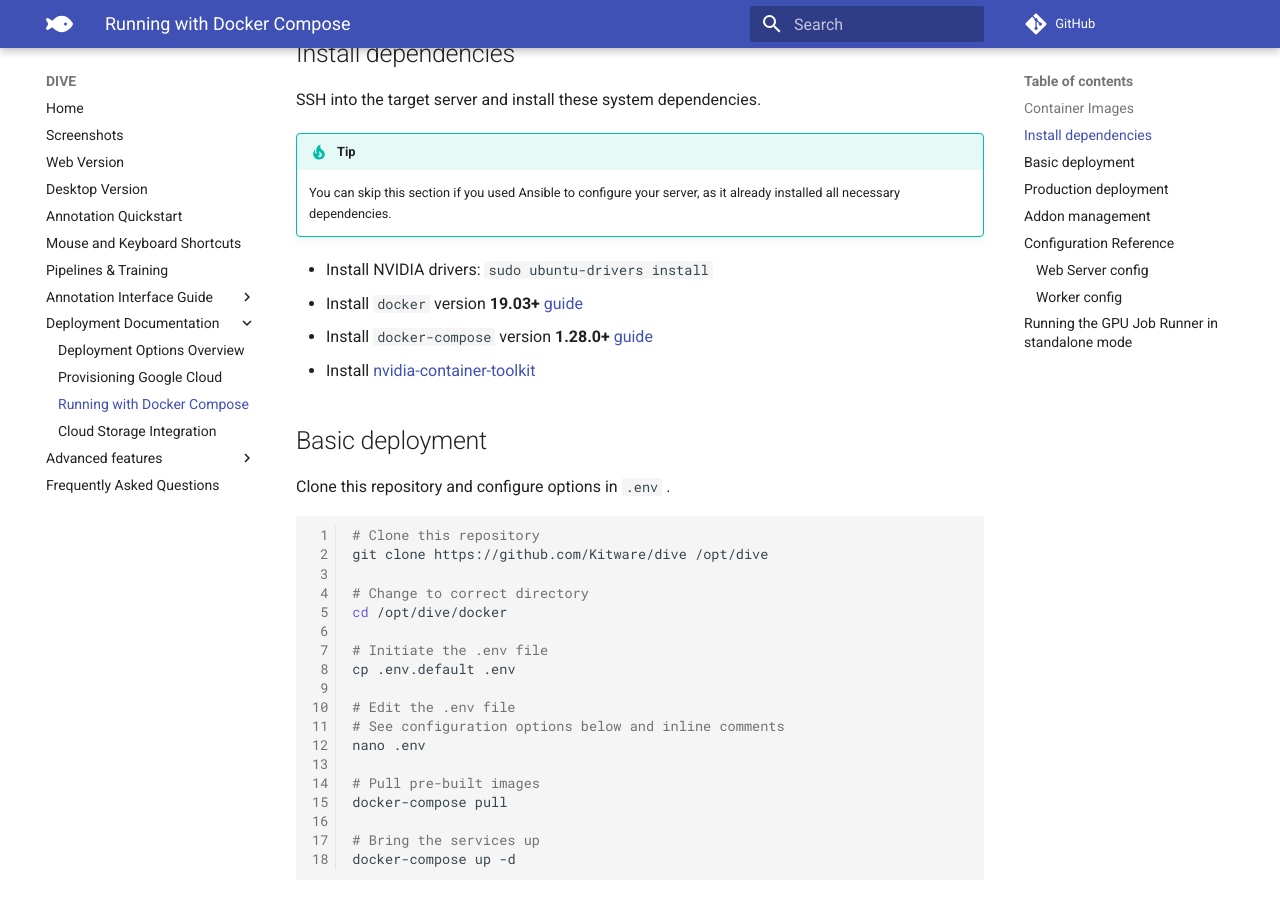
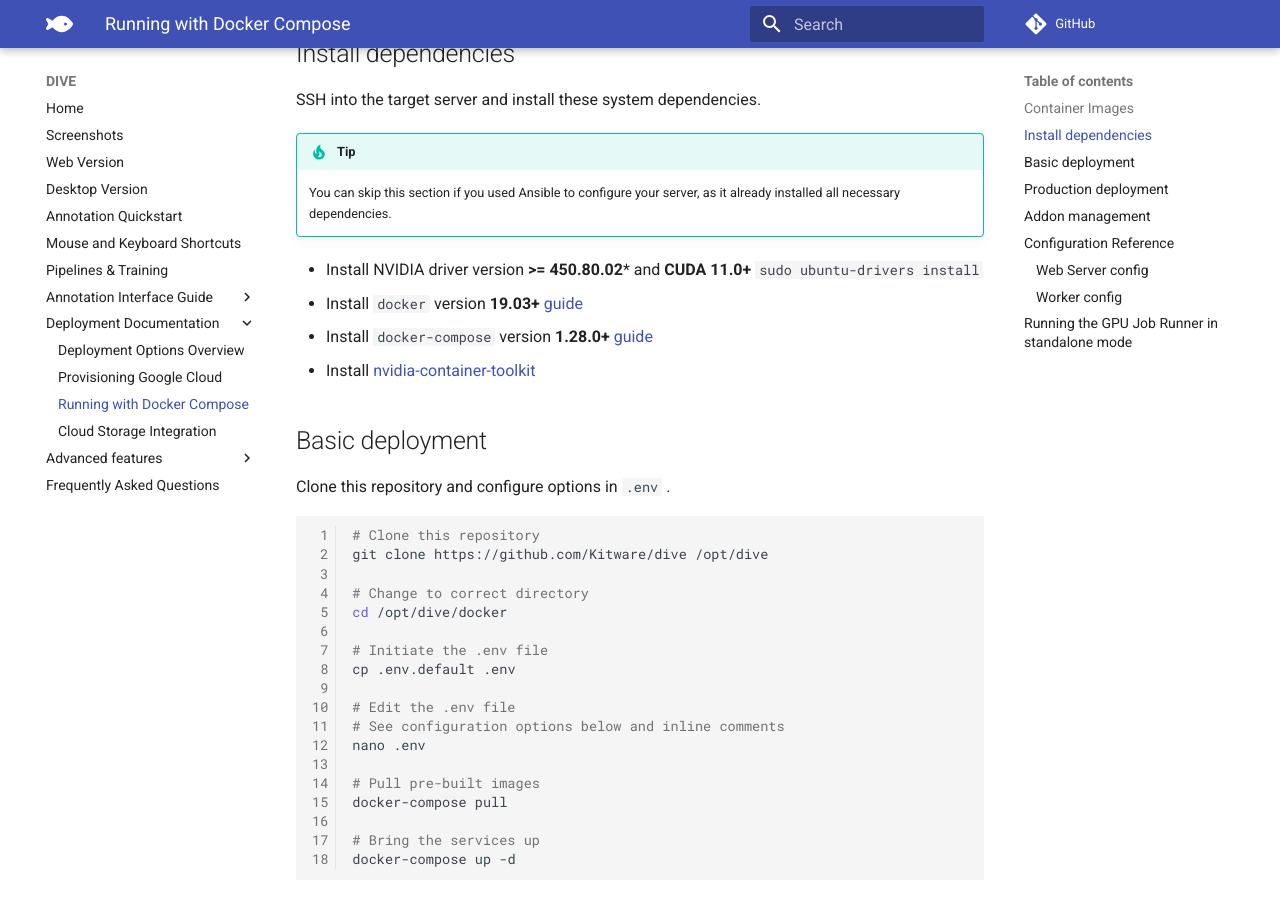
Before and after one commit to Kitware/dive, an MkDocs documentation site: the page built from docs/Deployment-Docker-Compose.md, in a window 1280 px wide and 900 px high, scrolled down 1059 px. Built offline with MkDocs 1.6.1 and Material for MkDocs 9.7.7, drawn with Linux system fonts in a browser that asks for light colours; comment, search, counter and statistics services are not loaded.

```diff
--- a/docs/Deployment-Docker-Compose.md
+++ b/docs/Deployment-Docker-Compose.md
@@ -25,7 +25,7 @@ SSH into the target server and install these system dependencies.
 
     You can skip this section if you used Ansible to configure your server, as it already installed all necessary dependencies.
 
-* Install NVIDIA drivers: `sudo ubuntu-drivers install`
+* Install NVIDIA driver version **>= 450.80.02*** and **CUDA 11.0+** `sudo ubuntu-drivers install`
 * Install `docker` version **19.03+** [guide](https://docs.docker.com/engine/install/ubuntu/)
 * Install `docker-compose` version **1.28.0+** [guide](https://docs.docker.com/compose/install/)
 * Install [nvidia-container-toolkit](https://docs.nvidia.com/datacenter/cloud-native/container-toolkit/install-guide.html#docker)
```
Also changed, not shown: 2 other files.
